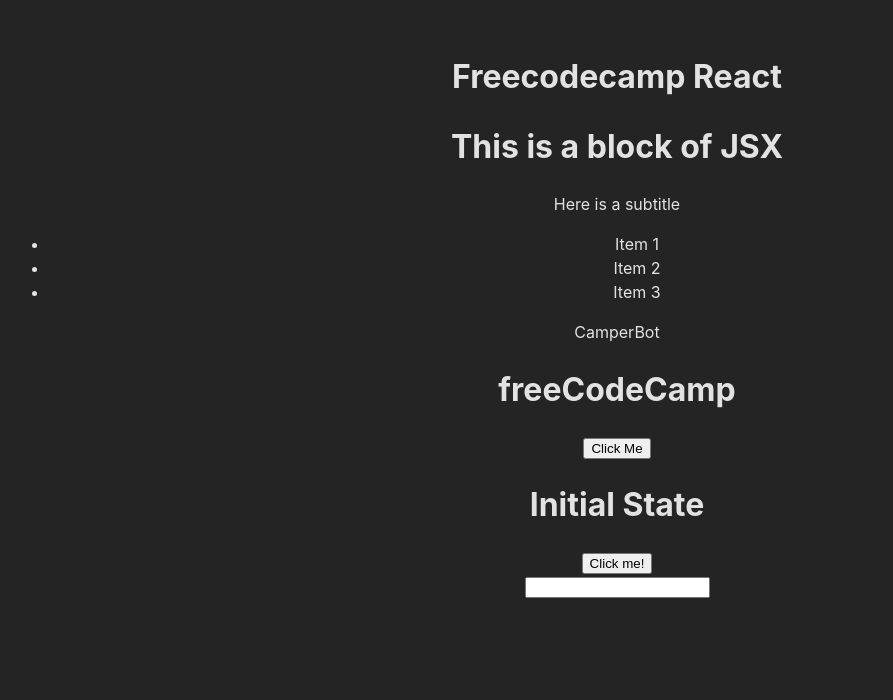
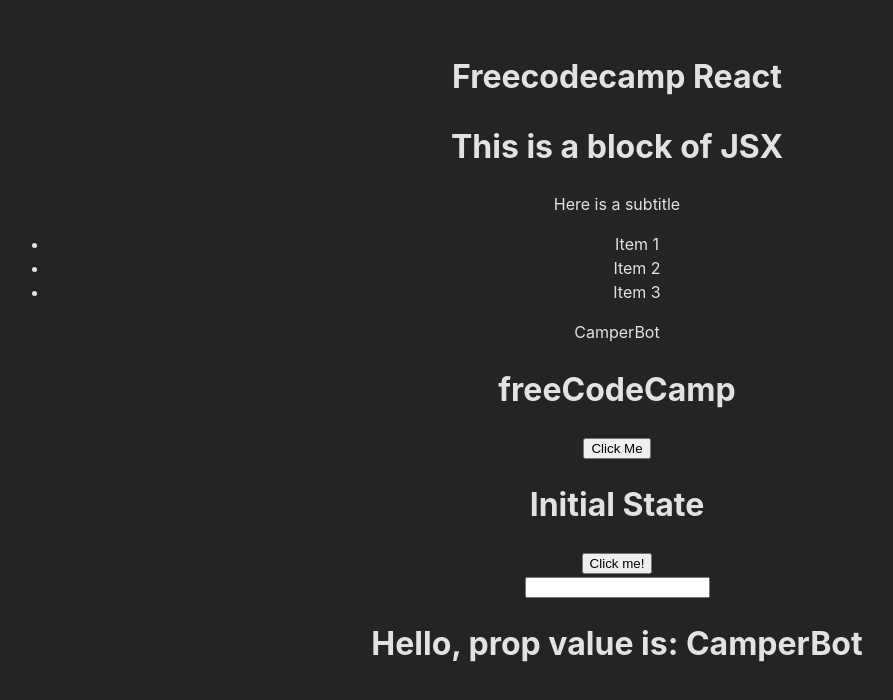
Before and after one commit to RizvanGit/freecodecamp, a React (Vite) app in the folder react-fcc/: page / in a window 1280 px wide. Shown: the top 700 px of the page, without its empty margins (23-916 px from the left). Built offline with nearby package versions, Linux system fonts and the light colour scheme.

Commit message:
Passing state through props

```diff
--- a/react-fcc/src/App.tsx
+++ b/react-fcc/src/App.tsx
@@ -3,6 +3,7 @@
 import MyComponentSetState from './components/lessons/ClassCompSetState'
 import MyComponent from './components/lessons/ClassComponentWState'
 import ControlledInput from './components/lessons/ControlledInput'
+import ParentComponent from './components/lessons/PassStateTiChild'
 import ToggleComponent from './components/lessons/ToggleClassState'
 import { CampSite } from './components/lessons/defaultProps'
 import Task from './components/lessons/task'
@@ -17,6 +18,7 @@
       <MyComponentSetState />
       <ToggleComponent />
       <ControlledInput />
+      <ParentComponent />
     </>
   )
 }
--- /dev/null
+++ b/react-fcc/src/components/lessons/PassStateTiChild.tsx
@@ -0,0 +1,40 @@
+import React from 'react'
+
+interface IProps {
+    name?: string
+}
+
+interface IState{
+    name: string
+}
+
+class ParentComponent extends React.Component<IProps, IState> {
+    constructor(props: IProps) {
+        super(props)
+        this.state = {
+            name: 'CamperBot'
+        }
+    }
+    render () {
+        return (
+            <div>
+                <ChildComponent name={this.state.name} />
+            </div>
+        )
+    }
+}
+
+class ChildComponent extends React.Component<IProps> {
+    constructor(props: IProps) {
+        super(props)
+    }
+    render() {
+        return (
+            <div>
+                <h1>Hello, prop value is: {this.props.name}</h1>
+            </div>
+        )
+    }
+}
+
+export default ParentComponent
```
